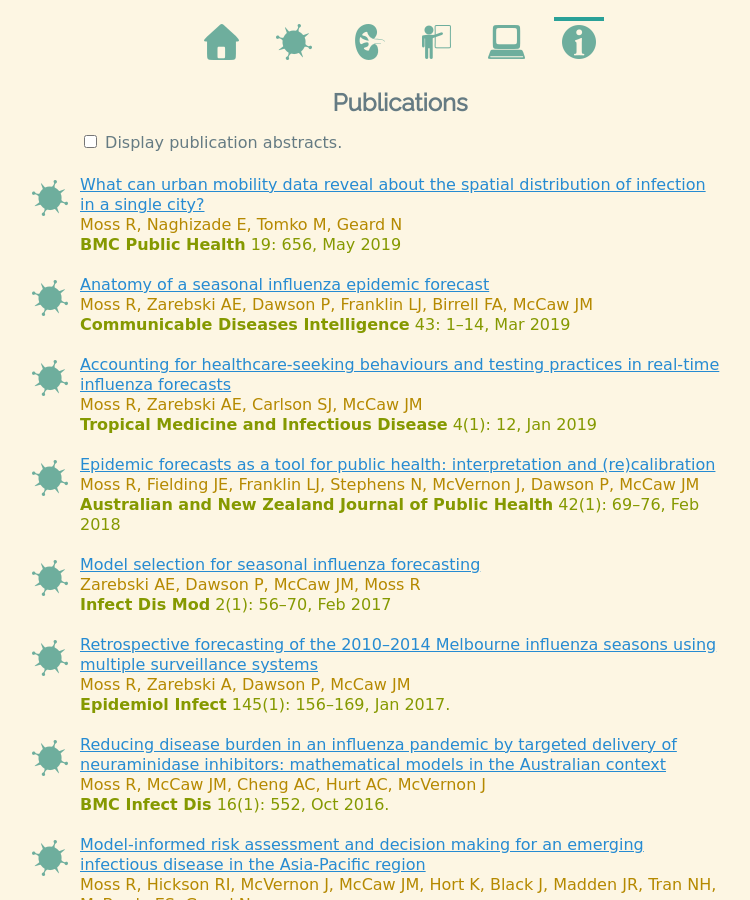
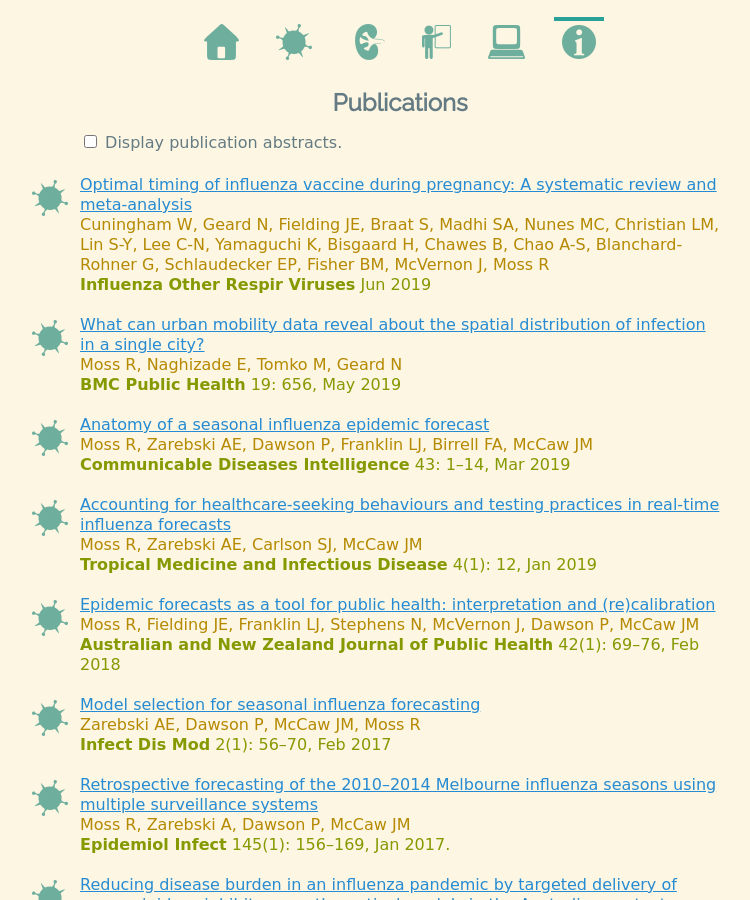
Before and after one commit to robmoss/previous2-robmoss.github.io, a Jekyll site: the page built from pubs/index.md, in a window 1280 px wide and 900 px high. Shown: the whole window, without its empty margins (240-990 px from the left). Built offline with Jekyll 4.4.1, drawn with Linux system fonts in a browser that asks for light colours; some web fonts are replaced; some of the changed lines change nothing that is shown.

Commit message:
Update CV, Will's systematic review is now online

```diff
--- a/pubs/index.md
+++ b/pubs/index.md
@@ -41,6 +41,52 @@ title: Publications
 </p>
 
 <ul class="publication-list">
+      <li class="epi"><a
+        href="https://doi.org/10.1111/irv.12649">Optimal timing of influenza
+        vaccine during pregnancy: A systematic review and meta-analysis</a><br/>
+        <span class="author">Cuningham W, Geard N, Fielding JE, Braat S,
+        Madhi SA, Nunes MC, Christian LM, Lin S-Y, Lee C-N, Yamaguchi K,
+        Bisgaard H, Chawes B, Chao A-S, Blanchard-Rohner G, Schlaudecker EP,
+        Fisher BM, McVernon J, Moss R</span><br/>
+        <span class="journal"><b>Influenza Other Respir Viruses</b>
+        Jun 2019</span><br/>
+        <span class="abstract">
+        <strong>Background:</strong>
+        Pregnant women have an elevated risk of illness and hospitalisation
+        from influenza. Pregnant women are recommended to be prioritised for
+        influenza vaccination during any stage of pregnancy. The risk of
+        seasonal influenza varies substantially throughout the year in
+        temperate climates; however, there is limited knowledge of how
+        vaccination timing during pregnancy impacts the benefits received by
+        the mother and foetus.
+        <br/><strong>Objectives:</strong>
+        To compare antenatal vaccination timing with regard to influenza
+        vaccine immunogenicity during pregnancy and transplacental transfer to
+        their newborns.
+        <br/><strong>Methods:</strong>
+        Studies were eligible for inclusion if immunogenicity to influenza
+        vaccine was evaluated in women stratified by trimester of pregnancy.
+        Haemagglutination inhibition (HI) titres, stratified by trimester of
+        vaccination, had to be measured at either pre-vaccination and within
+        one month post-vaccination, post-vaccination and at delivery in the
+        mother, or in cord/newborn blood. Authors searched PubMed, Scopus, Web
+        of Science and EMBASE databases from inception until June 2016 and
+        authors of identified studies were contacted for additional data.
+        Extracted data were tabulated and summarised via random-effect
+        meta-analyses and qualitative methods.
+        <br/><strong>Results:</strong>
+        Sixteen studies met the inclusion criteria. Meta-analyses found that
+        compared with women vaccinated in an earlier trimester, those
+        vaccinated in a later trimester had a greater fold increase in HI
+        titres (1.33- to 1.96-fold) and higher HI titres in cord/newborn blood
+        (1.21- to 1.64-fold).
+        <br/><strong>Conclusions:</strong>
+        This review provides comparative analysis of the effect of vaccination
+        timing on maternal immunogenicity and protection of the infant that is
+        informative and relevant to current vaccine scheduling for pregnant
+        women.
+        </span>
+      </li>
       <li class="epi"><a
         href="https://doi.org/10.1186/s12889-019-6968-x">What can urban
         mobility data reveal about the spatial distribution of infection in a
```
Also changed, not shown: 1 other file.
